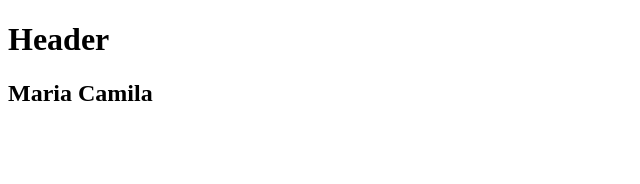
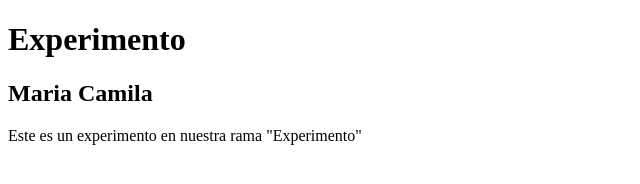
Before and after one commit to macgarciame/curso, a plain HTML site: page index.html in a window 1280 px wide. Shown: the whole page, without its empty margins (0-640 px from the left). Drawn offline with Linux system fonts and the light colour scheme.

Commit message:
Agregamos texto de experimento

```diff
--- a/index.html
+++ b/index.html
@@ -8,10 +8,11 @@
 </head>
 <body>
     <header>
-        <h1>Header</h1>
+        <h1>Experimento</h1>
     </header>
     <div class="container">
         <h2>Maria Camila</h2>
     </div>
+    <footer>Este es un experimento en nuestra rama "Experimento"</footer>
 </body>
 </html>
```
Also changed, not shown: 1 other file.
